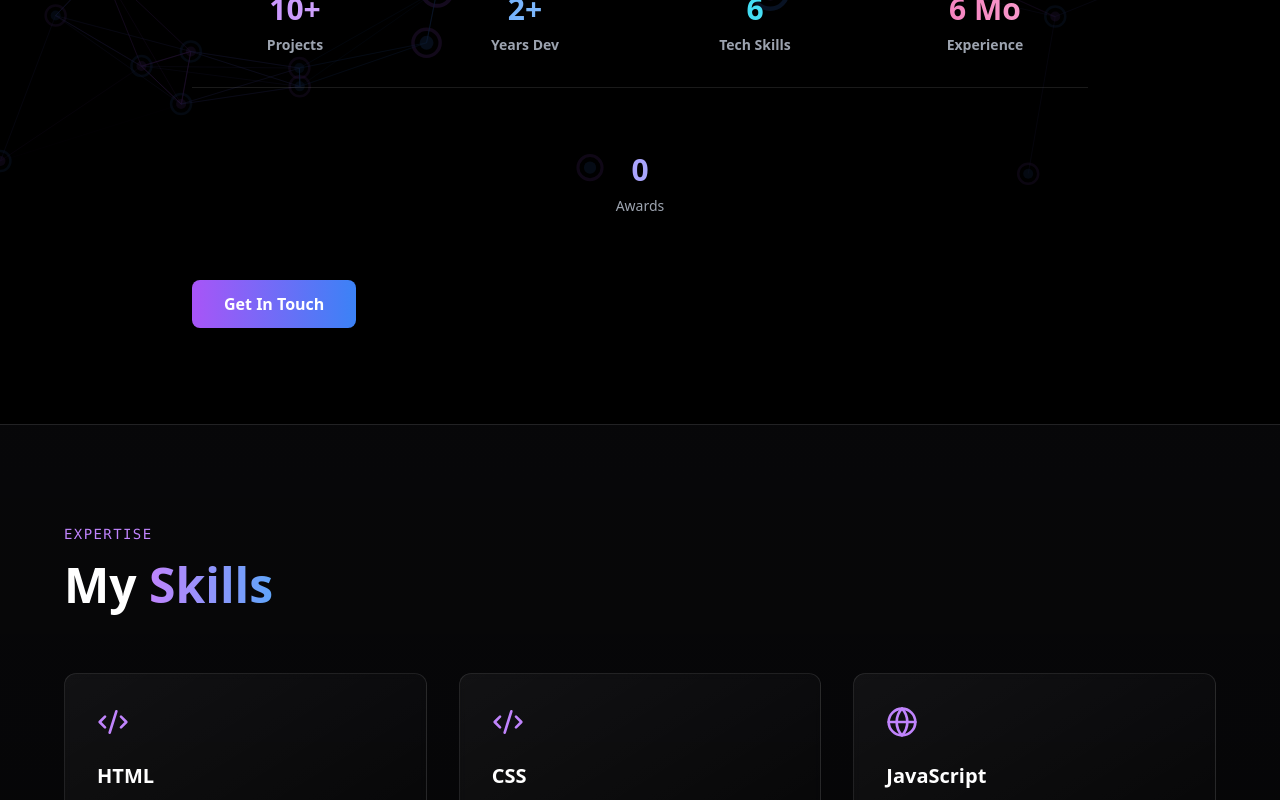
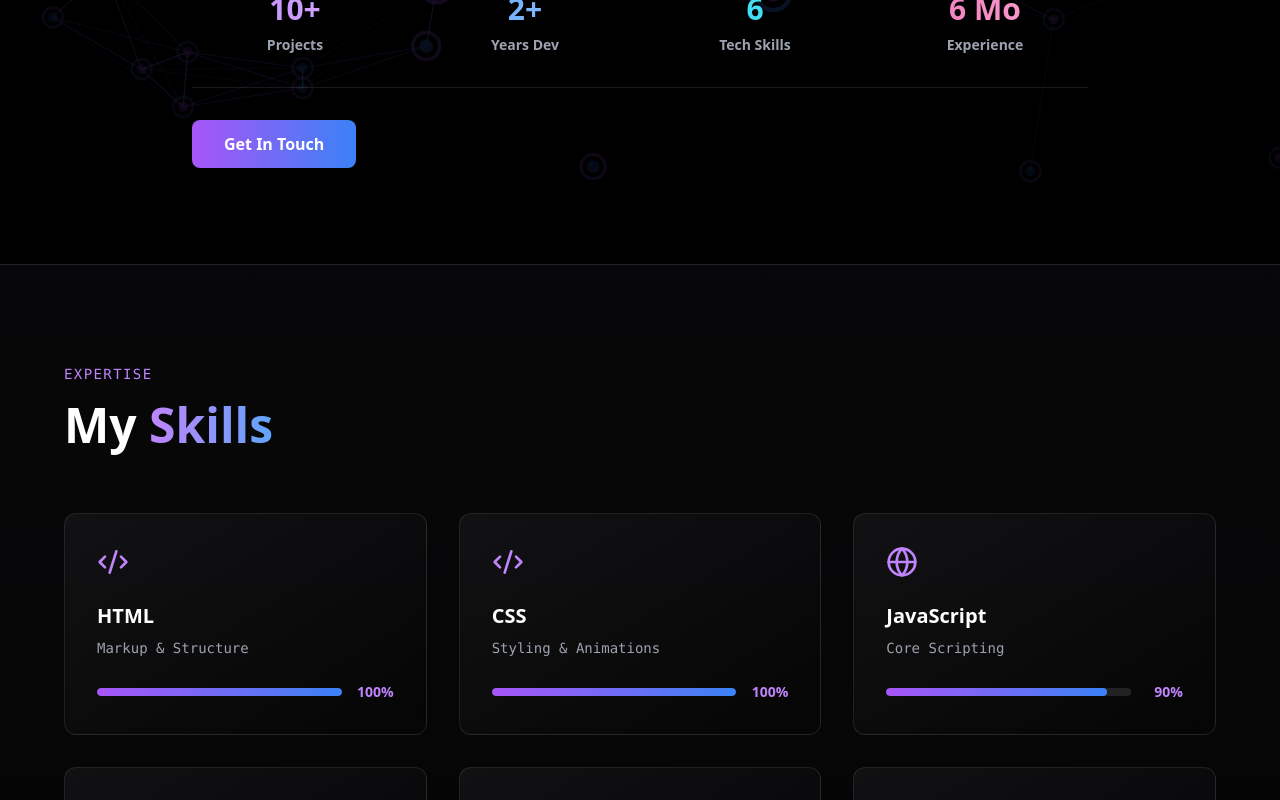
Before and after one commit to jobitech/portfoliomy, a React (Vite) app: page / in a window 1280 px wide. Shown: the part 1500-2300 px from the top of the page. Built offline with nearby package versions, Linux system fonts and the light colour scheme; no server answers.

Commit message:
Remove Awards section from About Me

```diff
--- a/src/components/About.jsx
+++ b/src/components/About.jsx
@@ -82,13 +82,6 @@ const About = () => {
               </div>
             </div>
 
-            <div className="grid grid-cols-1 md:grid-cols-3 gap-4 md:gap-6 py-6 md:py-8">
-              <div className="text-center group md:col-start-2">
-                <p className="text-2xl md:text-3xl font-bold bg-gradient-to-r from-purple-400 to-blue-300 bg-clip-text text-transparent group-hover:scale-110 transition-transform duration-300\">0</p>
-                <p className="text-gray-400 text-xs md:text-sm mt-2 font-semibold\">Awards</p>
-              </div>
-            </div>
-
             {/* Button */}
             <a
               href="#contact"
```
